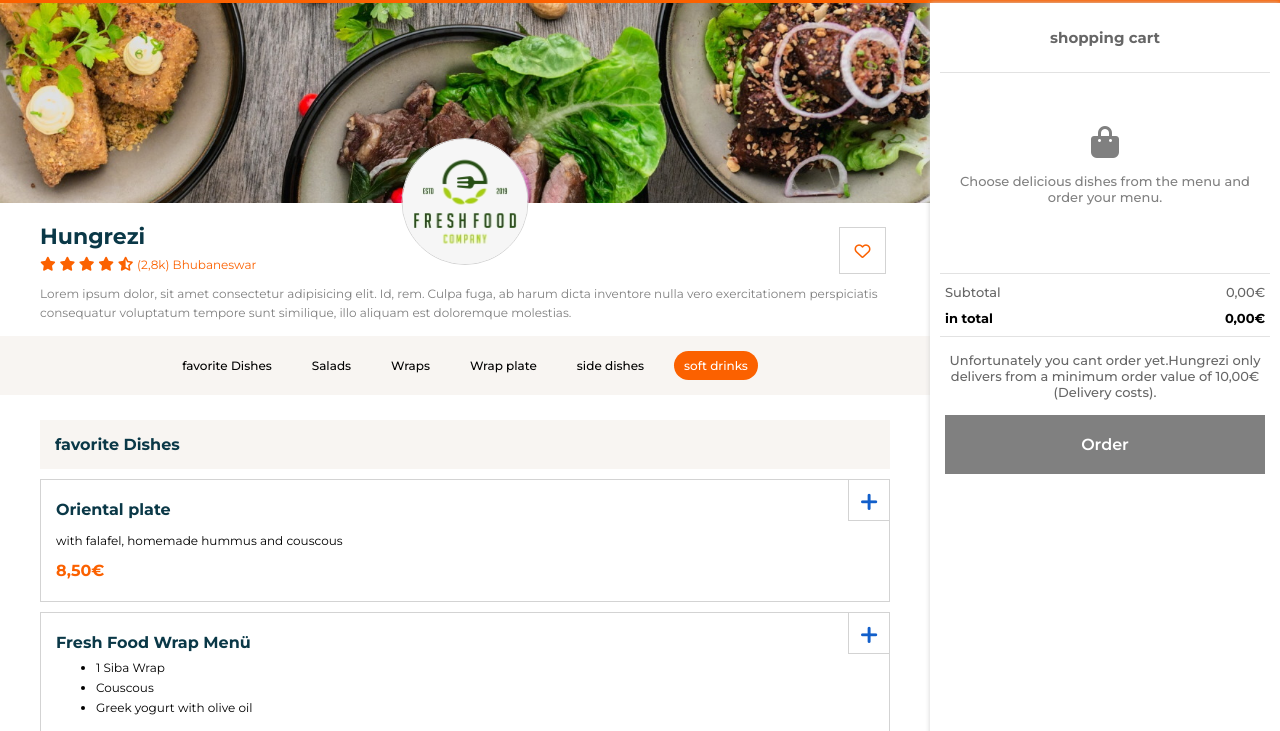
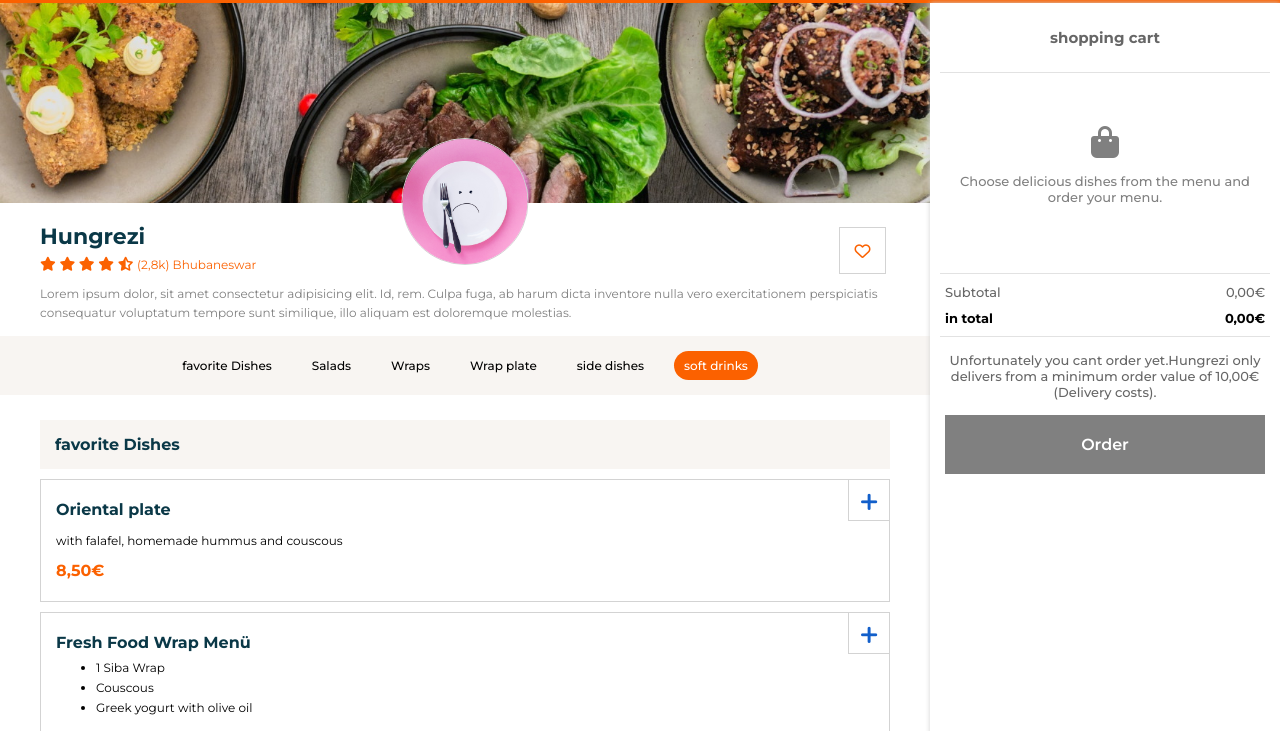
Before and after one commit to abhishekacharya-hub/food-ordering-app.github.io, a plain HTML site: page index.html in a window 1280 px wide. Shown: the part 69-800 px from the top of the page. Drawn offline with nearby package versions, Linux system fonts and the light colour scheme.

Commit message:
first commit

```diff
--- a/index.html
+++ b/index.html
@@ -23,7 +23,7 @@
         <!--Restaurant Container-->
         <div id="restaurant-container">
             <img id="restaurant-header" src="res/restaurant-header.jpg" />
-            <img id="restaurant-profile-picture" src="res/profile-picture.jpg" />
+            <img id="restaurant-profile-picture" src="res/profile-picture1.jpg" />
 
             <!--Restaurant Infos-->
             <div class="section-main">
```
Also changed, not shown: res/profile-picture1.jpg (added).
